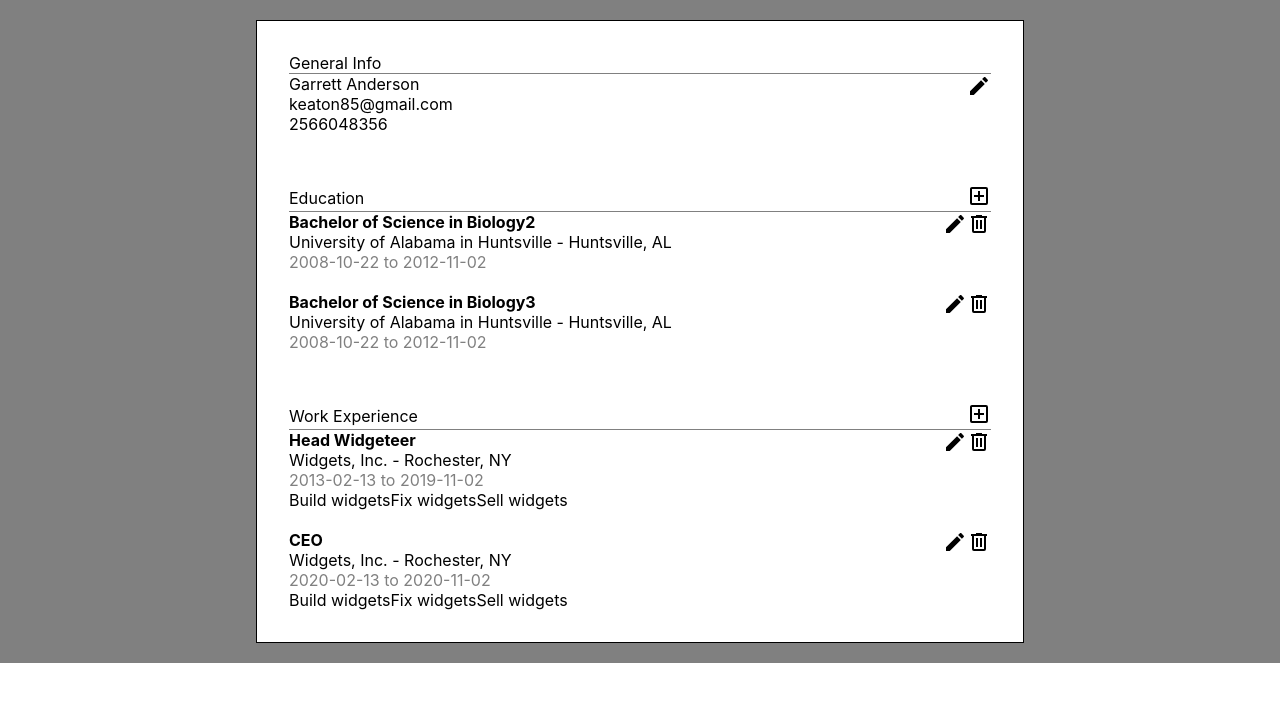
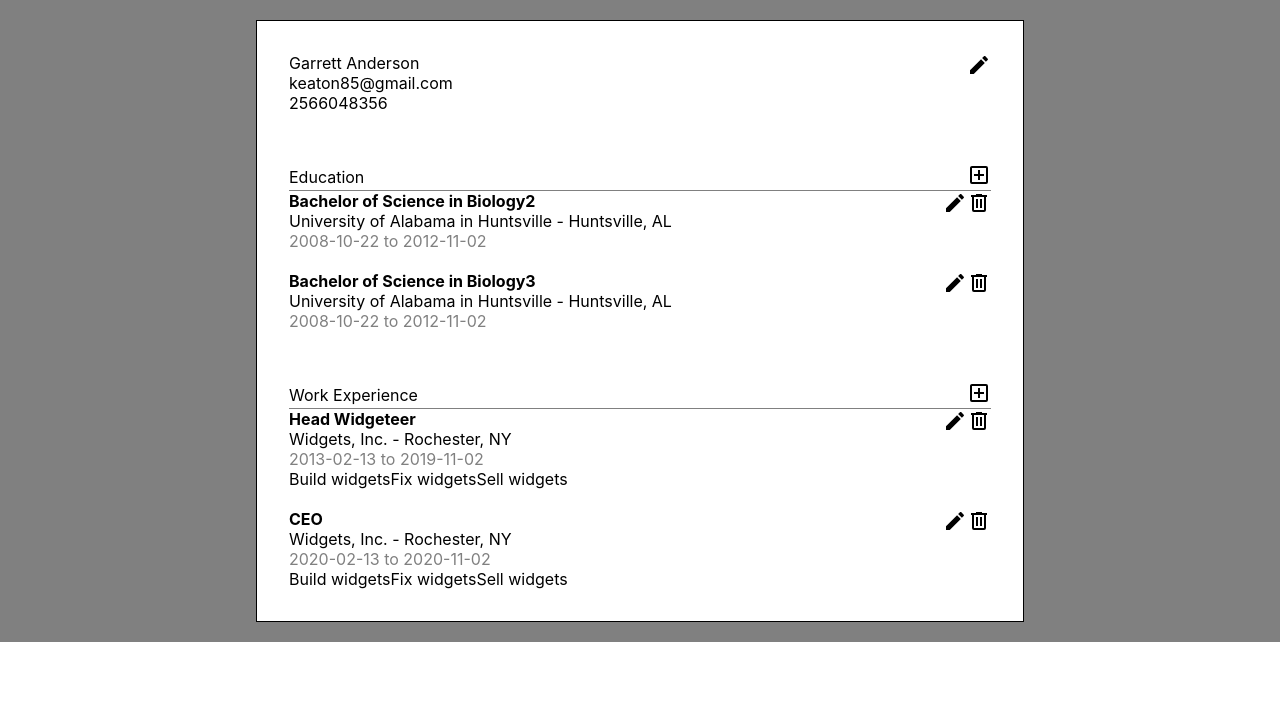
Before and after one commit to gband85/cv-project, a React (Create React App) app: page / in a window 1280 px wide. Shown: the top 702 px of the page. Built offline with nearby package versions, Linux system fonts and the light colour scheme.

Commit message:
add .section-list

```diff
--- a/src/App.js
+++ b/src/App.js
@@ -63,11 +63,8 @@ const App = (props) => {
     <div className="container">
       <ul>
         <li className="section">
-          <div className="section__heading">
-            <p className="section__title">General Info</p>
-          </div>
           <div className="section__body">
-            <ul>
+            <ul className="section-list">
               <General
                 general={general}
                 key={general.id}
@@ -99,7 +96,7 @@ const App = (props) => {
             {schoolForm ? (
               <SchoolForm addSchool={addSchool} setSchoolForm={setSchoolForm} />
             ) : null}
-            <ul>
+            <ul className="section-list">
               {/*In schools array, for each item,iterate over properties and return p element with property*/}
               {schools.map((school) => {
                 return (
@@ -139,7 +136,7 @@ const App = (props) => {
             {jobForm ? (
               <JobForm addJob={addJob} setJobForm={setJobForm} />
             ) : null}
-            <ul>
+            <ul className="section-list">
               {/*In schools array, for each item,iterate over properties and return p element with property*/}
               {jobs.map((job) => {
                 return (
```
